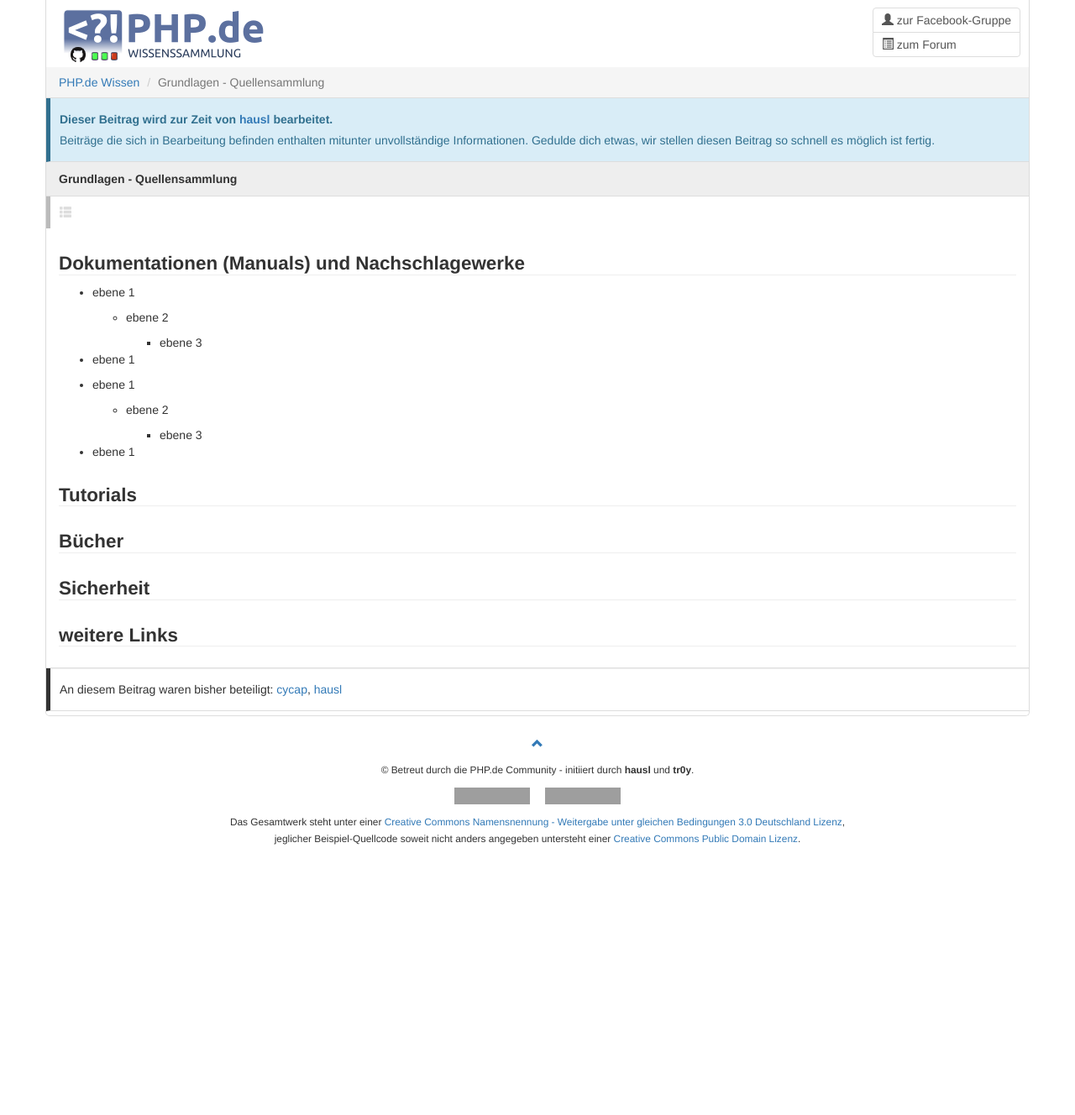
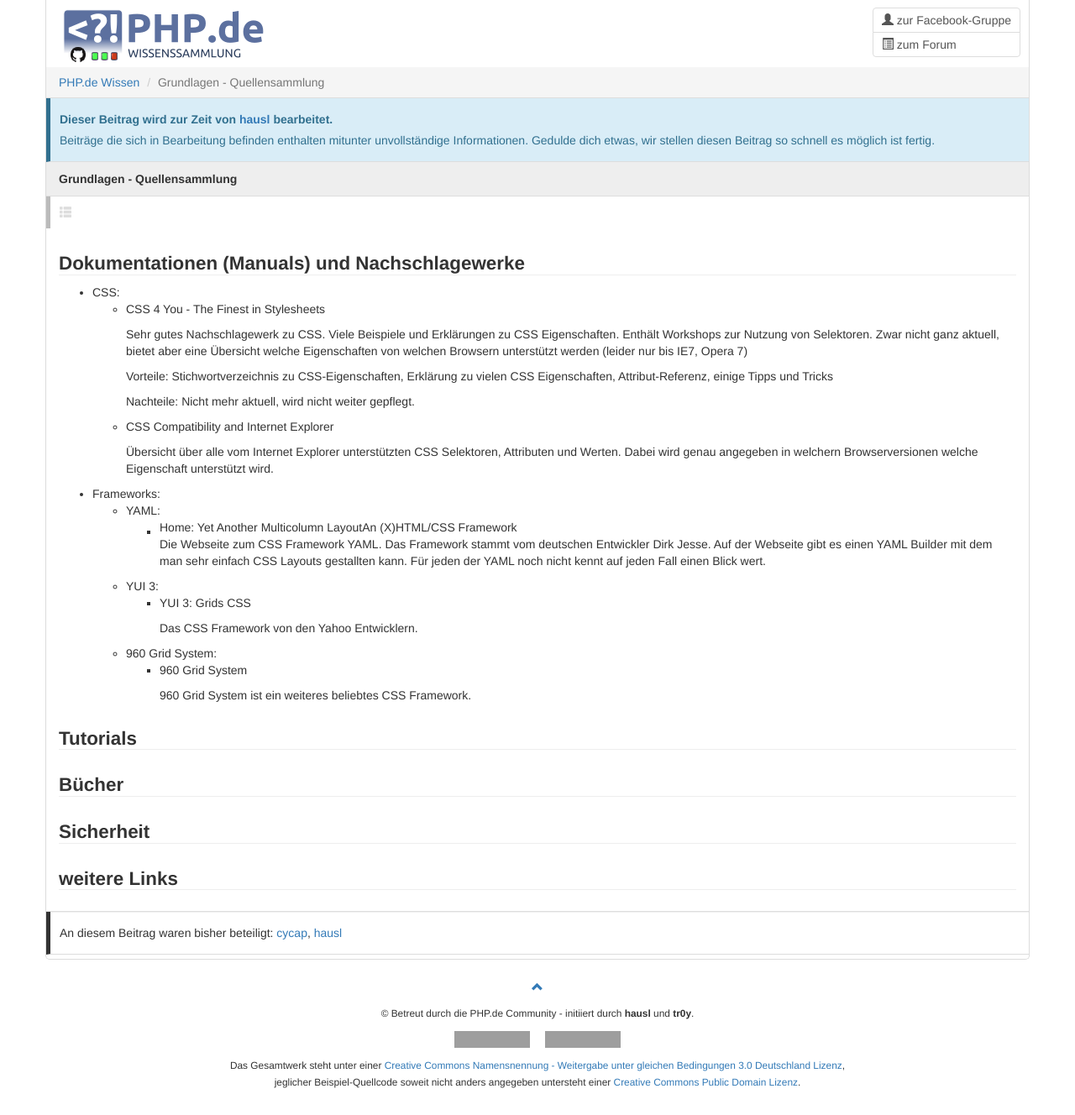
Before and after one commit to php-de/php-de.github.io, a Jekyll site: the page built from introduction/grundlagen.md, in a window 1280 px wide. Shown: the whole page at 84% size. Built offline with Jekyll 4.4.1, drawn with Linux system fonts in a browser that asks for light colours; nearby versions of some CDN libraries; before the commit the page ends 1038 px from its top, so only the background shows below that; grey boxes are pictures that could not be loaded.

Commit message:
Update grundlagen.md

```diff
--- a/introduction/grundlagen.md
+++ b/introduction/grundlagen.md
@@ -25,24 +25,32 @@
 
 ### Dokumentationen (Manuals) und Nachschlagewerke
 
-* ebene 1
-
-    * ebene 2
-
-        * ebene 3
-
-* ebene 1
 
 
+* CSS:
+    * CSS 4 You - The Finest in Stylesheets
 
-- ebene 1
+      Sehr gutes Nachschlagewerk zu CSS. Viele Beispiele und Erklärungen zu CSS Eigenschaften. Enthält Workshops zur Nutzung von Selektoren. Zwar nicht ganz aktuell, bietet aber eine Übersicht welche Eigenschaften von welchen Browsern unterstützt werden (leider nur bis IE7, Opera 7)
 
-    - ebene 2
+      Vorteile: Stichwortverzeichnis zu CSS-Eigenschaften, Erklärung zu vielen CSS Eigenschaften, Attribut-Referenz, einige Tipps und Tricks
 
-        - ebene 3
+      Nachteile: Nicht mehr aktuell, wird nicht weiter gepflegt.
+    * CSS Compatibility and Internet Explorer
 
-- ebene 1
+      Übersicht über alle vom Internet Explorer unterstützten CSS Selektoren, Attributen und Werten. Dabei wird genau angegeben in welchern Browserversionen welche Eigenschaft unterstützt wird.
+* Frameworks:
+    * YAML:
+        * Home: Yet Another Multicolumn Layout | An (X)HTML/CSS Framework
 
+          Die Webseite zum CSS Framework YAML. Das Framework stammt vom deutschen Entwickler Dirk Jesse. Auf der Webseite gibt es einen YAML Builder mit dem man sehr einfach CSS Layouts gestallten kann. Für jeden der YAML noch nicht kennt auf jeden Fall einen Blick wert.
+    * YUI 3:
+        * YUI 3: Grids CSS
+
+          Das CSS Framework von den Yahoo Entwicklern.
+    * 960 Grid System:
+        * 960 Grid System
+
+          960 Grid System ist ein weiteres beliebtes CSS Framework.
 
 
 
```
